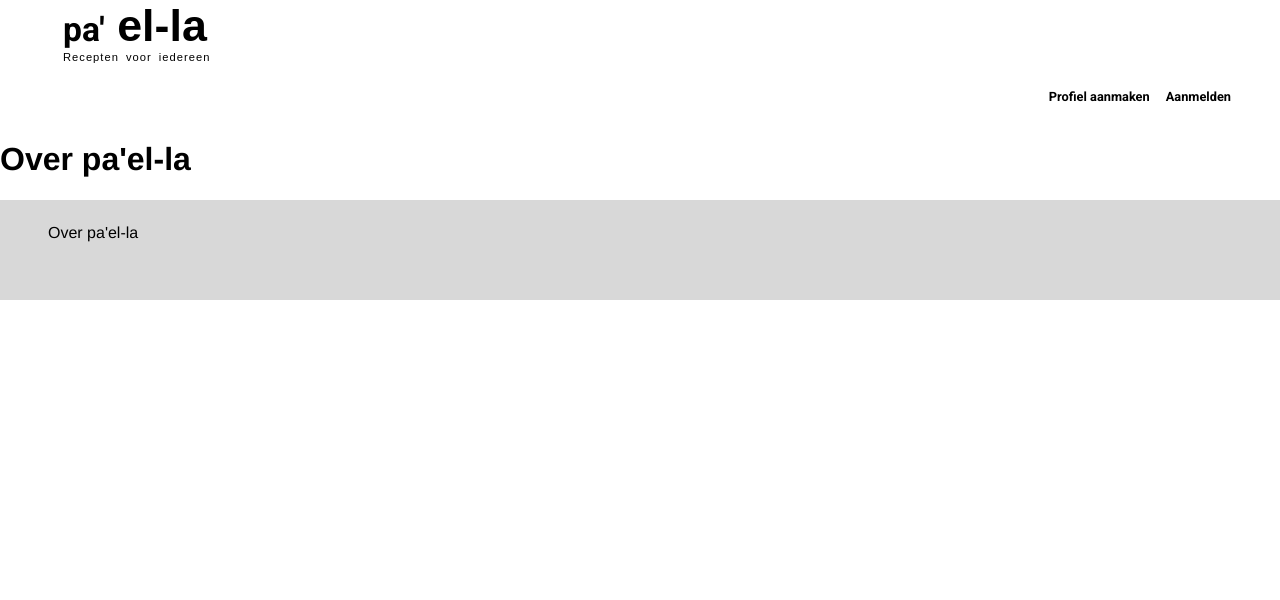
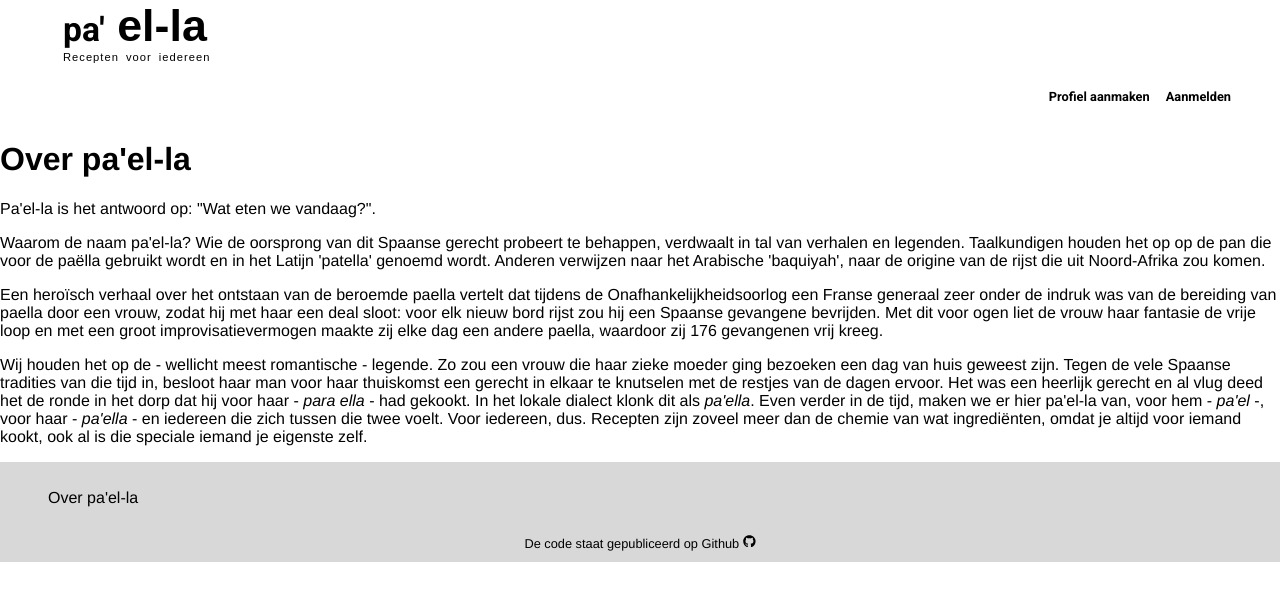
Before and after one commit to Christian-Mar/pa-ella, a Next.js app: page /about in a window 1280 px wide. Shown: the top 600 px of the page. Built offline with nearby package versions, Linux system fonts and the light colour scheme; no server answers.

Commit message:
footer with external link

```diff
--- a/components/footer/Footer.js
+++ b/components/footer/Footer.js
@@ -1,9 +1,9 @@
 import { useRouter } from 'next/router';
 import styles from '../../styles/Footer.module.css';
+import { FaGithub } from 'react-icons/fa';
 import Link from 'next/link';
 
 const Footer = () => {
-
 	const router = useRouter();
 
 	const handleOnClickAbout = e => {
@@ -11,20 +11,28 @@ const Footer = () => {
 		router.push('/about');
 	};
 
-
-
 	return (
+		<div >
 			<div className={styles.footer__container}>
 				<ul className={styles.footer__list}>
-				<li
-					onClick={handleOnClickAbout}
-					className={styles.footer__listItem}
-				>
-					<Link href='/create-recipe'>
+					<li onClick={handleOnClickAbout} className={styles.footer__listItem}>
+						<Link href='/about'>
 							<a>Over pa'el-la</a>
 						</Link>
 					</li>
 				</ul>
+        <div	className={styles.footer__github}>
+				<a
+					href='https://github.com/Christian-Mar/paella'
+					target='_blank'
+					rel='noopener noreferrer'
+
+				>
+					De code staat gepubliceerd op Github <FaGithub />
+				</a>
+			</div>
+			</div>
+
 		</div>
 	);
 };
--- a/pages/about/index.js
+++ b/pages/about/index.js
@@ -11,8 +11,45 @@ const About = () => {
 				<link rel='icon' href='/images/favicon.ico' />
 			</Head>
 			<Navbar />
-			<h1>Over pa'el-la</h1>
-      <Footer />
+			<div>
+				<h1>Over pa'el-la</h1>
+				<p>
+					Pa'el-la is het antwoord op: "Wat eten we vandaag?".
+				</p>
+				<p>
+					Waarom de naam pa'el-la? Wie de oorsprong van dit Spaanse gerecht
+					probeert te behappen, verdwaalt in tal van verhalen en legenden.
+					Taalkundigen houden het op op de pan die voor de paëlla gebruikt wordt
+					en in het Latijn 'patella' genoemd wordt. Anderen verwijzen naar het
+					Arabische 'baquiyah', naar de origine van de rijst die uit
+					Noord-Afrika zou komen.
+				</p>
+				<p>
+					Een heroïsch verhaal over het ontstaan van de beroemde paella vertelt
+					dat tijdens de Onafhankelijkheidsoorlog een Franse generaal zeer onder
+					de indruk was van de bereiding van paella door een vrouw, zodat hij
+					met haar een deal sloot: voor elk nieuw bord rijst zou hij een Spaanse
+					gevangene bevrijden. Met dit voor ogen liet de vrouw haar fantasie de
+					vrije loop en met een groot improvisatievermogen maakte zij elke dag
+					een andere paella, waardoor zij 176 gevangenen vrij kreeg.
+				</p>
+
+				<p>
+					Wij houden het op de - wellicht meest romantische - legende. Zo zou
+					een vrouw die haar zieke moeder ging bezoeken een dag van huis geweest
+					zijn. Tegen de vele Spaanse tradities van die tijd in, besloot haar
+					man voor haar thuiskomst een gerecht in elkaar te knutselen met de restjes van
+					de dagen ervoor. Het was een heerlijk gerecht en al vlug deed het de
+					ronde in het dorp dat hij voor haar - <i>para ella </i>- had gekookt.
+					In het lokale dialect klonk dit als <i>pa'ella</i>. Even verder in de
+					tijd, maken we er hier pa'el-la van, voor hem - <i>pa'el</i> -, voor
+					haar - <i>pa'ella</i> - en iedereen die zich tussen die twee voelt.
+					Voor iedereen, dus. Recepten zijn zoveel meer dan de chemie van wat
+					ingrediënten, omdat je altijd voor iemand kookt, ook al is die
+					speciale iemand je eigenste zelf.
+				</p>
+			</div>
+			<Footer />
 		</div>
 	);
 };
--- a/pages/create-recipe/index.js
+++ b/pages/create-recipe/index.js
@@ -3,6 +3,7 @@ import { useRouter } from 'next/router';
 import Head from 'next/head';
 import Image from 'next/image';
 import Navbar from '../../components/nav/Navbar';
+import Footer from '../../components/footer/Footer';
 import { db, storage } from '../../firebase/config';
 import { collection, addDoc, Timestamp } from 'firebase/firestore';
 import { ref, uploadBytesResumable, getDownloadURL } from 'firebase/storage';
@@ -179,6 +180,7 @@ const CreateRecipe = () => {
 					) : null}
 				</form>
 			</div>
+			<Footer />
 		</div>
 	);
 };
--- a/styles/CreateRecipe.module.css
+++ b/styles/CreateRecipe.module.css
@@ -7,6 +7,7 @@
     flex-direction: column;
     align-items: center;
     margin: auto 0;
+    padding: 6rem;
 }
 
 
@@ -26,6 +27,7 @@
     justify-content: center;
     align-items: center;
     background-color: #5fc349;
+
 }
 
 .form__input1 {
--- a/styles/Footer.module.css
+++ b/styles/Footer.module.css
@@ -3,6 +3,8 @@
   height: 100px;
   width: 100vw;
   display: flex;
+  flex-direction: column;
+  justify-content: space-evenly;
 }
 
 .footer__list {
@@ -12,3 +14,10 @@
 .footer__listItem {
   margin: 0.5rem;
 }
+
+.footer__github {
+  display: flex;
+  justify-content: center;
+  padding-bottom: 0.5rem;
+  font-size: .8rem;
+}
```
Lines whose indentation alone changed are shown as unchanged.
